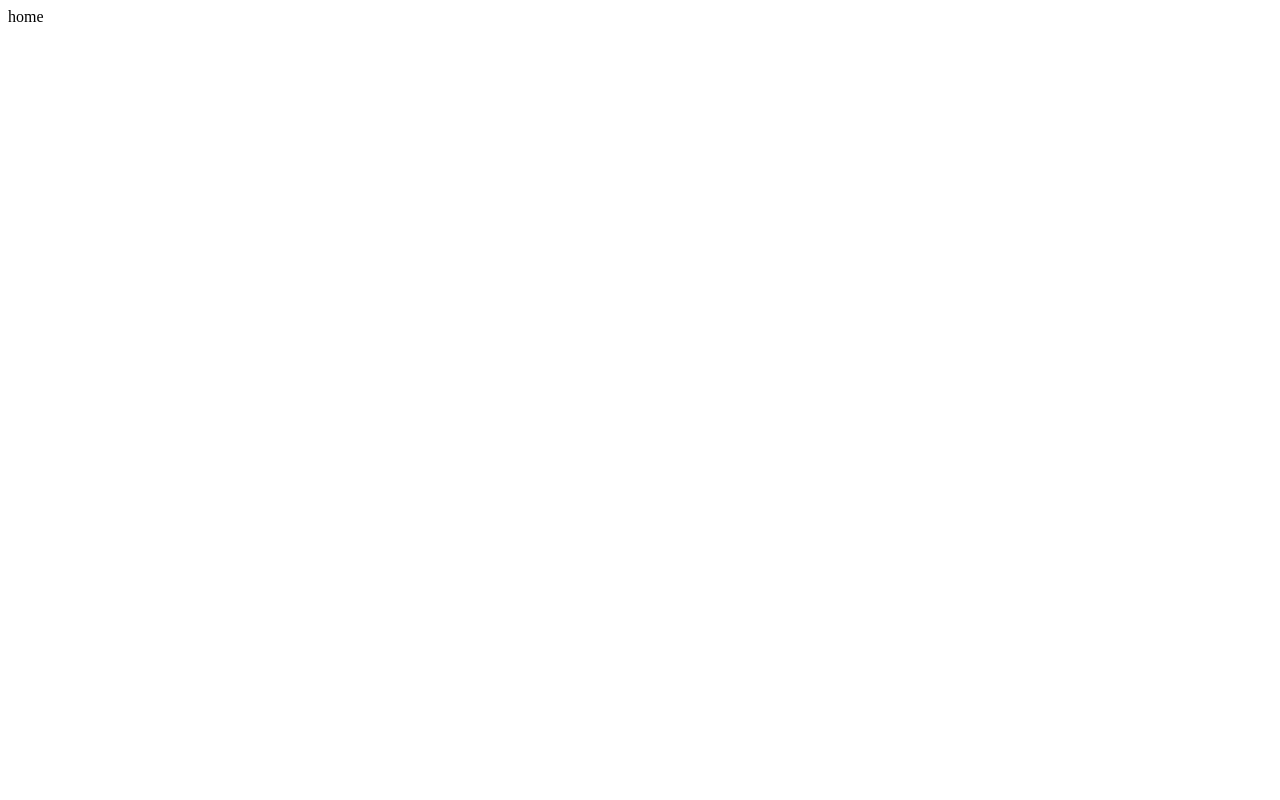
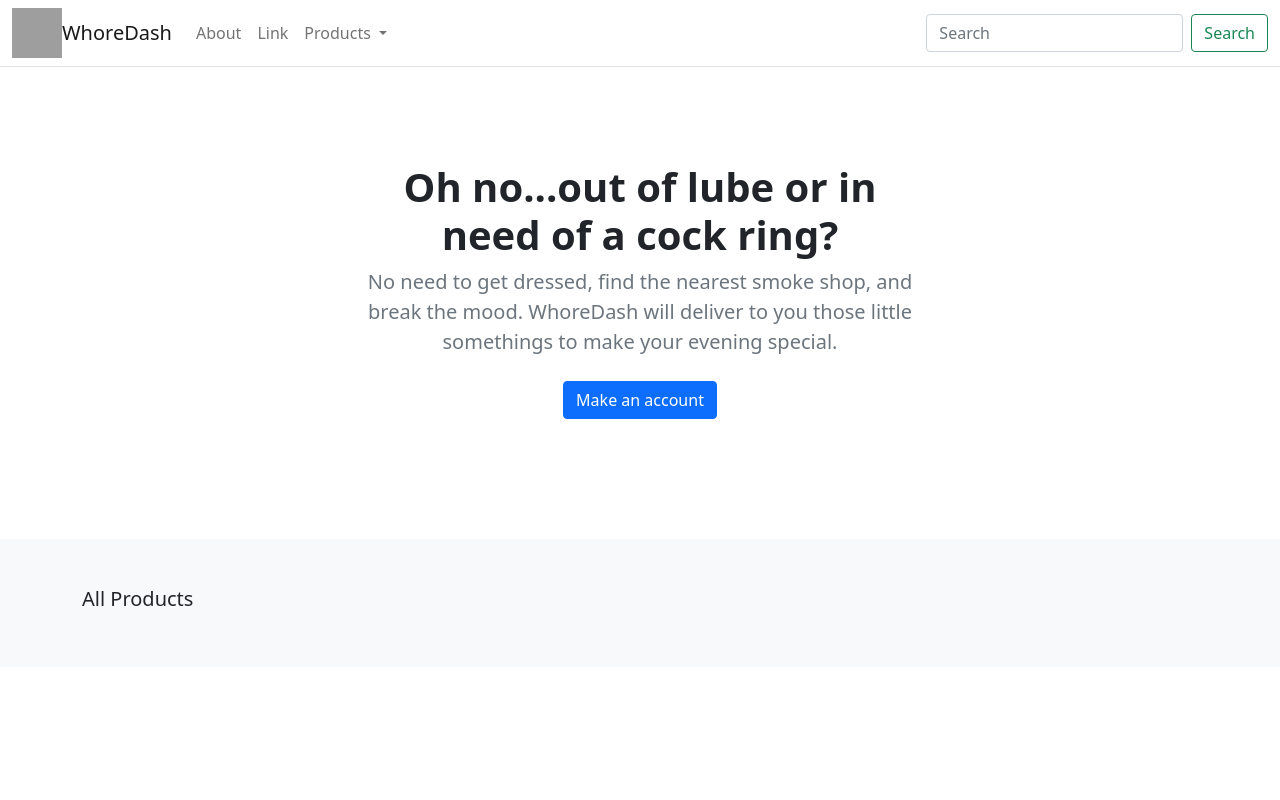
Before and after one commit to Gingaling/WhoreDash, a Django app: page / in a window 1280 px wide. Before the commit the page is almost empty. Run offline with Django 4.2, Linux system fonts and the light colour scheme; data that the repository does not hold is empty; grey boxes are pictures that could not be loaded.

Commit message:
Commit add'l base and home code

```diff
--- a/core/settings.py
+++ b/core/settings.py
@@ -64,6 +64,7 @@ TEMPLATES = [
                 'django.template.context_processors.request',
                 'django.contrib.auth.context_processors.auth',
                 'django.contrib.messages.context_processors.messages',
+                'store.views.categories',
             ],
         },
     },
@@ -118,6 +119,8 @@ USE_TZ = True
 # https://docs.djangoproject.com/en/4.1/howto/static-files/
 
 STATIC_URL = 'static/'
+STATICFILES_DIRS = [BASE_DIR / 'static/']
+STATIC_ROOT = os.path.join(BASE_DIR / 'staticfiles/')
 
 MEDIA_URL = 'media/'
 MEDIA_ROOT = os.path.join(BASE_DIR / 'media/')
--- a/store/views.py
+++ b/store/views.py
@@ -2,6 +2,10 @@ from django.shortcuts import render
 
 from .models import Product, Category
 
+def categories(request):
+    categories = Category.objects.all()
+    return {'categories': categories}
+
 def all_products(request):
     products = Product.objects.all()
     return render(request, 'store/home.html', {'products': products})
--- a/templates/store/base.html
+++ b/templates/store/base.html
@@ -14,7 +14,8 @@
     <header>
         <nav class="navbar navbar-expand-md navbar-light bg-white border-bottom">
             <div class="container-fluid">
-                <a class="navbar-brand" href="#">BookStore</a>
+                <img src="{% static './images/logo.pnp'%}" alt="logo" width="50" height="50" >
+                <a class="navbar-brand" href="#">WhoreDash</a>
                 <button class="navbar-toggler" type="button" data-bs-toggle="collapse" data-bs-target="#navbarCollapse"
                     aria-controls="navbarCollapse" aria-expanded="false" aria-label="Toggle navigation">
                     <span class="navbar-toggler-icon"></span>
@@ -22,7 +23,7 @@
                 <div class="collapse navbar-collapse" id="navbarCollapse">
                     <ul class="navbar-nav me-auto mb-2 mb-md-0">
                         <li class="nav-item active">
-                            <a class="nav-link" aria-current="page" href="/">Home</a>
+                            <a class="nav-link" aria-current="page" href="/">About</a>
                         </li>
                         <li class="nav-item">
                             <a class="nav-link" href="#">Link</a>
@@ -30,7 +31,7 @@
                         <li class="nav-item dropdown">
                             <a class="nav-link dropdown-toggle" href="#" id="navbarDropdown" role="button"
                                 data-bs-toggle="dropdown" aria-expanded="false">
-                                Library
+                                Products
                             </a>
                             <ul class="dropdown-menu" aria-labelledby="navbarDropdown">
                                 <li><a class="dropdown-item" href="{% url "store:all_products" %}">All</a></li>
--- a/templates/store/home.html
+++ b/templates/store/home.html
@@ -1 +1,51 @@
-home
+{% extends "./base.html" %}
+{% load static %}
+{% block title %}WhoreDash{% endblock %}
+
+{% block content%}
+<main>
+
+  <section class="py-5 text-center container">
+    <div class="row py-lg-5">
+      <div class="col-lg-6 col-md-8 mx-auto">
+        <h1 class="h1 fw-bold">Oh no...out of lube or in need of a cock ring?</h1>
+        <p class="lead text-muted">No need to get dressed, find the nearest smoke shop, and break the mood. WhoreDash will deliver to you those little somethings to make your evening special.</p>
+        <p>
+          <a href="#" class="btn btn-primary my-2">Make an account</a>
+        </p>
+      </div>
+    </div>
+  </section>
+
+  <div class="album py-5 bg-light">
+    <div class="container">
+
+      <div class="pb-3 h5">All Products</div>
+      <div class="row row-cols-1 row-cols-sm-2 row-cols-md-5 g-3">
+
+        {% for product in products %}
+
+        <div class="col">
+          <div class="card shadow-sm">
+            <img class="img-fluid" alt="Responsive image" src="{{ product.image.url }}">
+            <div class="card-body">
+              <p class="card-text">
+                <a class="text-dark text-decoration-none" href="{{ product.get_absolute_url }}">{{ product.name }}</a>
+              </p>
+              <div class="d-flex justify-content-between align-items-center">
+                <small class="text-muted">9min read</small>
+              </div>
+            </div>
+          </div>
+        </div>
+
+        {% endfor %}
+
+      </div>
+    </div>
+  </div>
+
+
+</main>
+
+{% endblock %}
```
Also changed, not shown: media/products/logo.png (added), media/products/stiletto1.png (added), media/products/stiletto2.png (added), media/products/stiletto3.png (added), media/products/stiletto4.png (added), media/products/stiletto5.png (added), media/products/wing1.png (added), media/products/wings1.png (added), media/products/wings2.png (added), media/products/wings3.jpeg (added), media/products/wings4.png (added), media/products/wings5.jpeg (added), static/images/logo.png (added).
